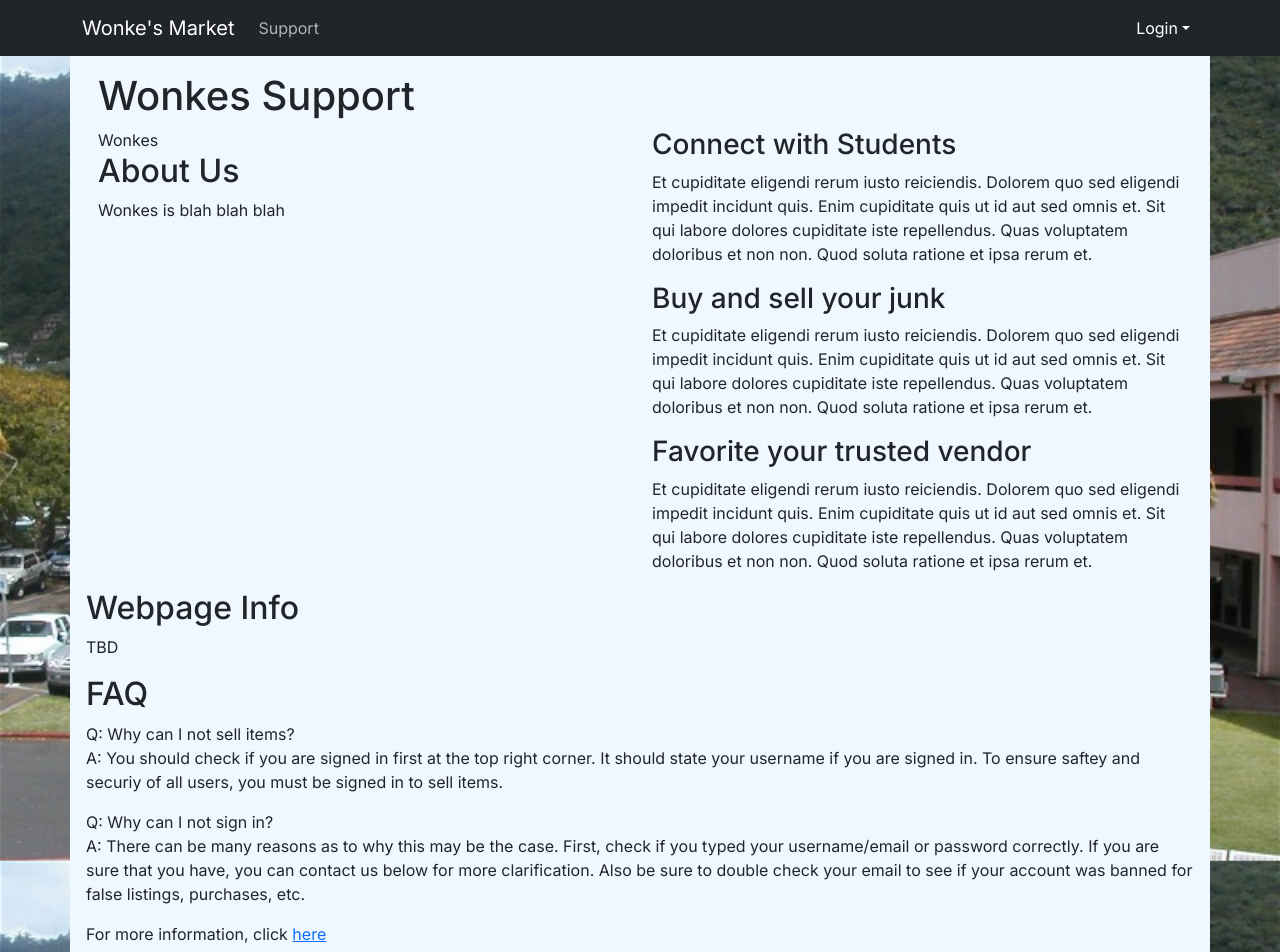
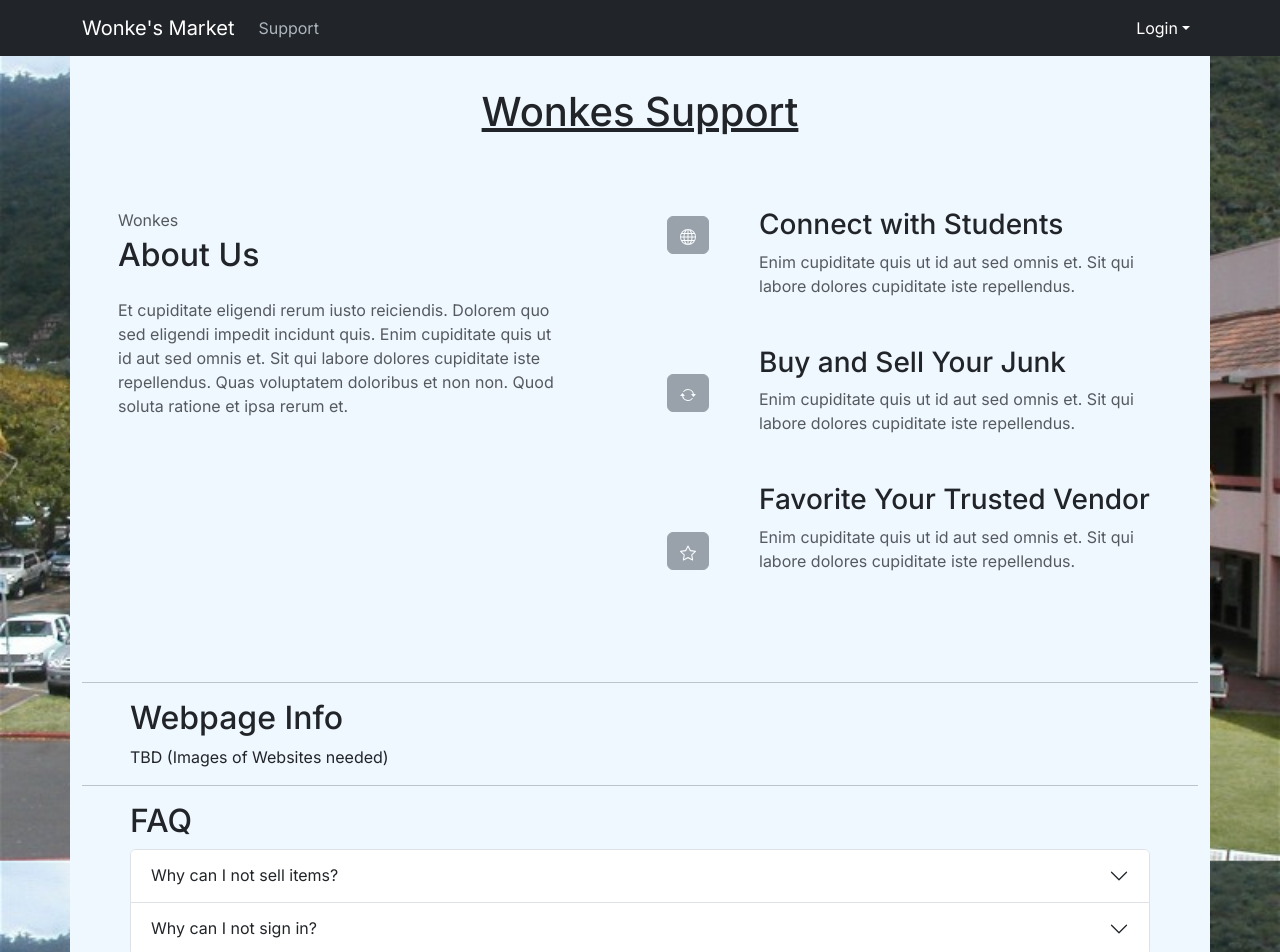
Before and after one commit to wonkes-manoa/manoa-student-market, a Next.js app: page /support in a window 1280 px wide. Shown: the top 952 px of the page. Built offline with nearby package versions, Linux system fonts and the light colour scheme; no server answers.

Commit message:
Finished Pt 1 of Support Page
Done everything needed for milestone 1.

```diff
--- /dev/null
+++ b/src/app/support/AccordionFAQ.tsx
@@ -0,0 +1,29 @@
+'use client';
+
+import { Accordion } from 'react-bootstrap';
+
+const AccordionFAQ = () => (
+  <Accordion>
+    <Accordion.Item eventKey="0">
+      <Accordion.Header>Why can I not sell items?</Accordion.Header>
+      <Accordion.Body>
+        You should check if you are signed in first at the top right corner.
+        It should state your username if you are signed in.
+        To ensure safety and security of all users, you must be signed in to sell items.
+      </Accordion.Body>
+    </Accordion.Item>
+
+    <Accordion.Item eventKey="1">
+      <Accordion.Header>Why can I not sign in?</Accordion.Header>
+      <Accordion.Body>
+        There can be many reasons as to why this may be the case.
+        First, check if you typed your username/email or password correctly.
+        If you are sure that you have, you can contact us below for more clarification.
+        Also be sure to double check your email to see if your account was banned for false
+        listings, purchases, etc.
+      </Accordion.Body>
+    </Accordion.Item>
+  </Accordion>
+);
+
+export default AccordionFAQ;
--- a/src/app/support/page.tsx
+++ b/src/app/support/page.tsx
@@ -1,76 +1,94 @@
-import { Col, Container, Row } from 'react-bootstrap';
+import { Button, Col, Container, Row } from 'react-bootstrap';
+import { ArrowRepeat, Globe, Star } from 'react-bootstrap-icons';
+import AccordionFAQ from './AccordionFAQ';
 
 /** Render a list of stuff for the logged in user. */
 const SupportPage = async () => (
   <main>
-    <Container id="support" className="p-3">
-      <Container>
-        <h1>Wonkes Support</h1>
+    <Container id="support" className="pb-5 pt-3">
+      <Container className="justifyContentCenter p-3">
+        <h1 className="text-center text-decoration-underline">Wonkes Support</h1>
       </Container>
-      <Container>
-        <Row>
-          <Col>
-            Wonkes
-            <h2>About Us</h2>
-            <p>Wonkes is blah blah blah</p>
-          </Col>
-          <Col>
-            <h3>Connect with Students</h3>
-            <p>
-              Et cupiditate eligendi rerum iusto reiciendis.
-              Dolorem quo sed eligendi impedit incidunt quis.
-              Enim cupiditate quis ut id aut sed omnis et. Sit qui labore dolores cupiditate iste repellendus.
-              Quas voluptatem doloribus et non non. Quod soluta ratione et ipsa rerum et.
-            </p>
-            <h3>Buy and sell your junk</h3>
-            <p>
-              Et cupiditate eligendi rerum iusto reiciendis.
-              Dolorem quo sed eligendi impedit incidunt quis.
-              Enim cupiditate quis ut id aut sed omnis et. Sit qui labore dolores cupiditate iste repellendus.
-              Quas voluptatem doloribus et non non. Quod soluta ratione et ipsa rerum et.
-            </p>
-            <h3>Favorite your trusted vendor</h3>
-            <p>
-              Et cupiditate eligendi rerum iusto reiciendis.
-              Dolorem quo sed eligendi impedit incidunt quis.
-              Enim cupiditate quis ut id aut sed omnis et. Sit qui labore dolores cupiditate iste repellendus.
-              Quas voluptatem doloribus et non non. Quod soluta ratione et ipsa rerum et.
+      <Container className="py-5">
+        <Row className="g-5 align-items-start">
+
+          {/* LEFT COLUMN */}
+          <Col md={6} className="px-5">
+            <p className="text-muted mb-1">Wonkes</p>
+            <h2 className="mb-4">About Us</h2>
+            <p className="text-muted pe-4">
+              Et cupiditate eligendi rerum iusto reiciendis. Dolorem quo sed eligendi
+              impedit incidunt quis. Enim cupiditate quis ut id aut sed omnis et.
+              Sit qui labore dolores cupiditate iste repellendus. Quas voluptatem
+              doloribus et non non. Quod soluta ratione et ipsa rerum et.
             </p>
           </Col>
+
+          {/* ICON COLUMN */}
+          <Col
+            md={1}
+            className="d-none d-md-flex flex-column align-items-center pt-2 gap-5"
+          >
+            <Button className="mb-5" variant="secondary" disabled>
+              <Globe />
+            </Button>
+            <Button className="my-4" variant="secondary" disabled>
+              <ArrowRepeat />
+            </Button>
+            <Button className="my-5" variant="secondary" disabled>
+              <Star />
+            </Button>
+          </Col>
+
+          {/* RIGHT COLUMN */}
+          <Col md={5} className="pe-5">
+            <h3>Connect with Students</h3>
+            <p className="text-muted mt-2 mb-5">
+              Enim cupiditate quis ut id aut sed omnis et.
+              Sit qui labore dolores cupiditate iste repellendus.
+            </p>
+
+            <h3>Buy and Sell Your Junk</h3>
+            <p className="text-muted mt-2 mb-5">
+              Enim cupiditate quis ut id aut sed omnis et.
+              Sit qui labore dolores cupiditate iste repellendus.
+            </p>
+
+            <h3>Favorite Your Trusted Vendor</h3>
+            <p className="text-muted mt-2">
+              Enim cupiditate quis ut id aut sed omnis et.
+              Sit qui labore dolores cupiditate iste repellendus.
+            </p>
+          </Col>
+
         </Row>
       </Container>
+      <hr />
 
+      <Container className="px-5">
         <h2>Webpage Info</h2>
-      <p>TBD</p>
+        <p>TBD (Images of Websites needed)</p>
+      </Container>
+
+      <hr />
+      <Container className="px-5">
         <h2>FAQ</h2>
-      <p>
-        Q: Why can I not sell items?
-        <br />
-        A: You should check if you are signed in first at the top right corner.
-        It should state your username if you are signed in.
-        To ensure saftey and securiy of all users, you must be signed in to sell items.
-      </p>
-      <p>
-        Q: Why can I not sign in?
-        <br />
-        A: There can be many reasons as to why this may be the case.
-        First, check if you typed your username/email or password correctly.
-        If you are sure that you have, you can contact us below for more clarification.
-        Also be sure to double check your email to see if your account was banned for false
-        listings, purchases, etc.
-      </p>
-      <p>
+        <AccordionFAQ />
+        <p className="my-2">
           For more information, click
           {' '}
           <a href="https://wonkes-manoa.github.io/" target="_blank" rel="noreferrer">here</a>
         </p>
+      </Container>
 
+      <hr />
+      <Container className="px-5">
         <h2>Contact us</h2>
         <p>
           Have a question? Feel free to email myemail@foo or call us at (808)111-1111
           for more information!
         </p>
-
+      </Container>
     </Container>
   </main>
 );
```
Lines whose indentation alone changed are shown as unchanged.
